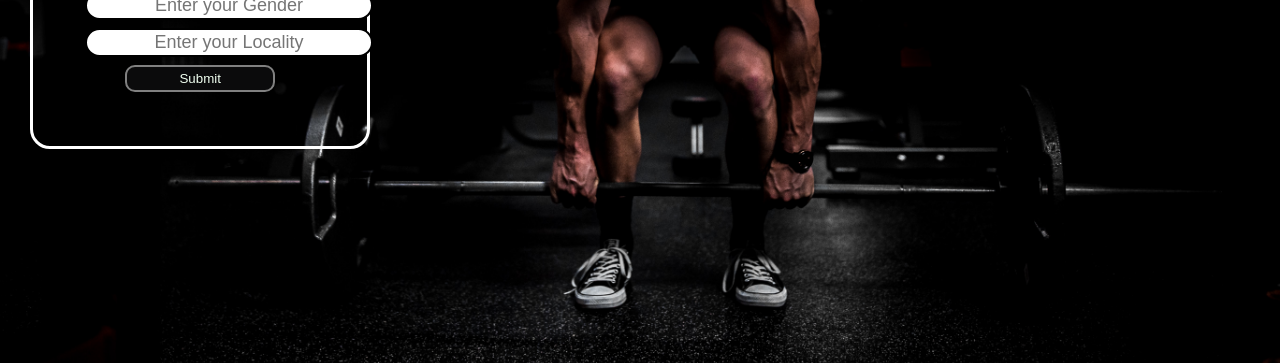
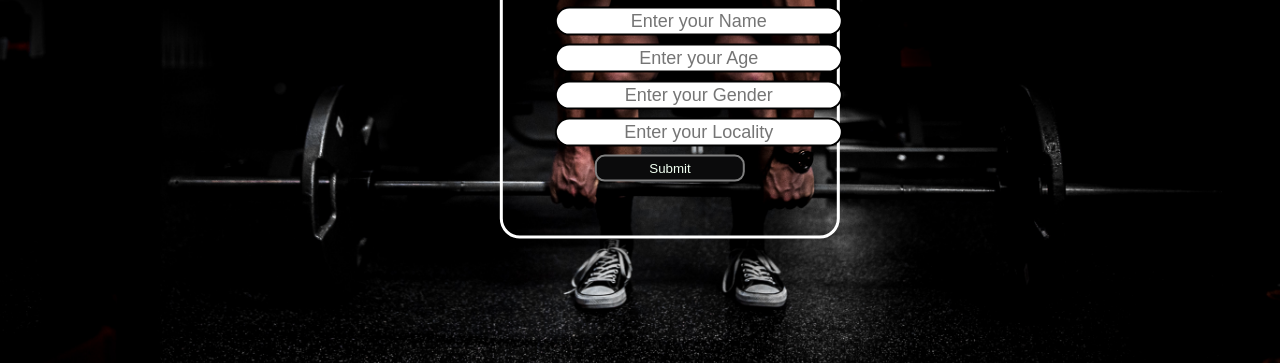
Before and after one commit to rohansah0069/gym-site, a plain HTML site: page index.html in a window 1280 px wide. Shown: the part 437-800 px from the top of the page. Drawn offline with Linux system fonts and the light colour scheme.

Commit message:
3rd commit

```diff
--- a/index.html
+++ b/index.html
@@ -79,11 +79,15 @@
 background-color: rgb(128, 124, 81);
      }
      .container{
+         position: absolute;
+         top: 50%;
+         left: 50%;
          border: 3px solid white;
          width: 18%;
          margin: 55px 30px;
          padding: 52px;
          border-radius: 20px;
+         transform: translateX(-50%) translateY(-50%);
      }
      .form-group input{
          text-align: center;
```
